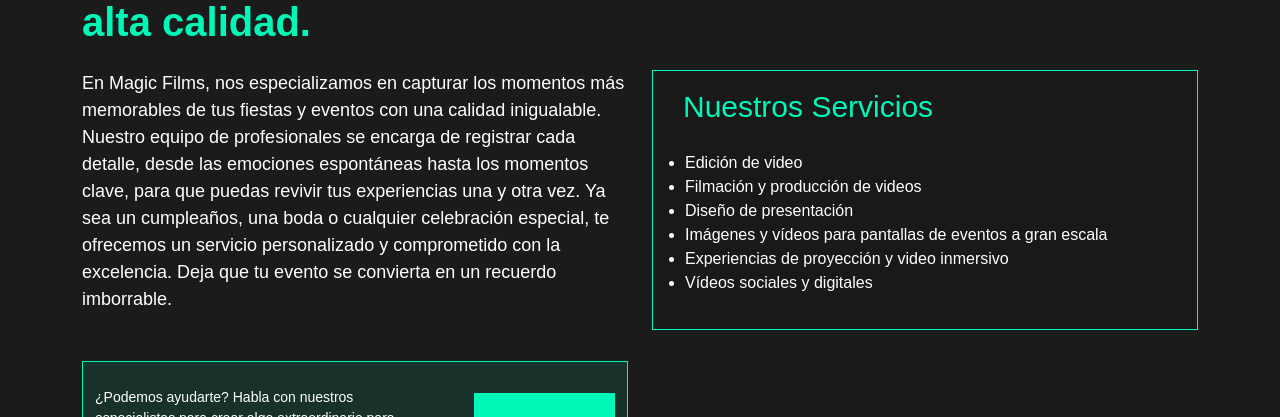
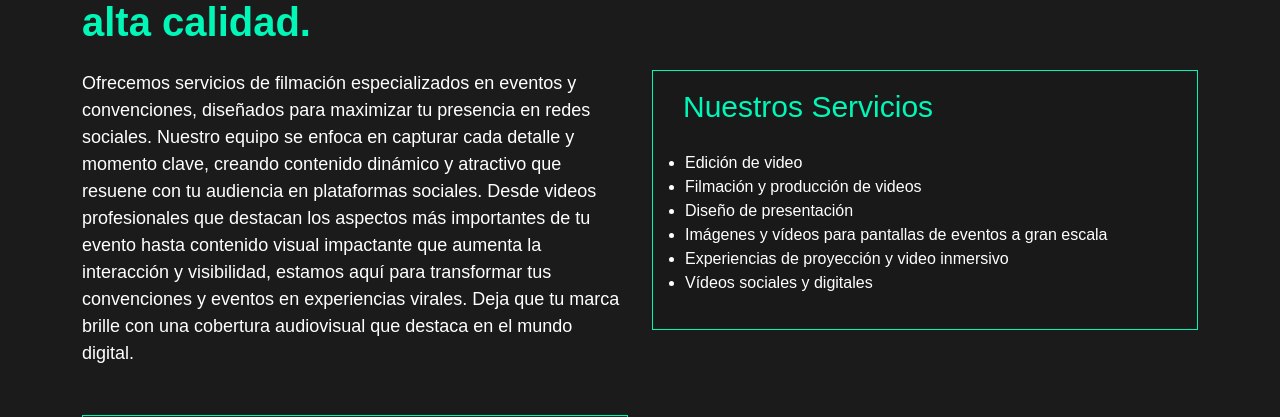
Before and after one commit to javieruncos/magic-films, a React app: page /fiestas in a window 1280 px wide. Shown: the part 698-1115 px from the top of the page. Built offline with nearby package versions, Linux system fonts and the light colour scheme; the HTML template or start-up script is replaced by a standard one.

Commit message:
agregamos paginas de eventos

```diff
--- a/src/components/view/PageBodas.jsx
+++ b/src/components/view/PageBodas.jsx
@@ -1,6 +1,7 @@
 import "../../assets/style/PageBodas.css";
 import { useEffect } from "react";
 import Testimonios from "../../components/Ui/Testimonios"
+import SliderServicios from "../Ui/SliderServicios";
 const PageBodas = () => {
     return (
         <main>
@@ -124,16 +125,11 @@
                         </div>
                     </div>
                 </article>
-                <article className="my-5">
-                    <div className="portada-secundaria-bodas ">
-                        <div>
-                            <h4 className="display-1 fw-bold text-color">MAGIC FILM</h4>
-                            <p>Lorem ipsum dolor sit amet consectetur adipisicing elit.</p>
-                        </div>
-                    </div>
+                <article>
+                    <Testimonios></Testimonios>
                 </article>
                 <article>
-                    <Testimonios></Testimonios>
+                    <SliderServicios></SliderServicios>
                 </article>
             </section>
 
--- a/src/components/view/PageCumpleaños.jsx
+++ b/src/components/view/PageCumpleaños.jsx
@@ -10,7 +10,7 @@
                         <div className="capaPortada-fiestas">
                             <div className="container-title container">
                                 <div data-aos="fade-up">
-                                    <h2 className="display-3 fw-bold"><span className="text-color">Grabación</span>  de Eventos con Calidad Profesional</h2>
+                                    <h2 className="display-3 fw-bold"><span className="text-color">Producción</span> de Videos para Cumpleaños y Contenido para Redes Sociales</h2>
                                     <p>Lorem ipsum dolor sit amet consectetur adipisicing elit. Ipsa, dolores.</p>
                                 </div>
                             </div>
--- a/src/components/view/PageFiestas.jsx
+++ b/src/components/view/PageFiestas.jsx
@@ -27,12 +27,14 @@
                     <div className="row my-4">
                         <div className="col-12 col-md-6 col-lg-6">
                             <div className="descirpcion-fiestas">
-                                <p>En Magic Films, nos especializamos en capturar los momentos más memorables de tus
-                                    fiestas y eventos con una calidad inigualable. Nuestro equipo de profesionales se
-                                    encarga de registrar cada detalle, desde las emociones espontáneas hasta los momentos
-                                    clave, para que puedas revivir tus experiencias una y otra vez. Ya sea un cumpleaños,
-                                    una boda o cualquier celebración especial, te ofrecemos un servicio personalizado y
-                                    comprometido con la excelencia. Deja que tu evento se convierta en un recuerdo imborrable.
+                                <p>Ofrecemos servicios de filmación especializados en eventos y convenciones,
+                                    diseñados para maximizar tu presencia en redes
+                                    sociales. Nuestro equipo se enfoca en capturar cada detalle y momento clave,
+                                    creando contenido dinámico y atractivo que resuene con tu audiencia en plataformas
+                                    sociales. Desde videos profesionales que destacan los aspectos más importantes de tu
+                                    evento hasta contenido visual impactante que aumenta la interacción y visibilidad, estamos
+                                    aquí para transformar tus convenciones y eventos en experiencias virales. Deja que tu
+                                    marca brille con una cobertura audiovisual que destaca en el mundo digital.
                                 </p>
                                 <div className="contacto-servicios container my-5" >
                                     <div>
--- a/src/components/view/PageRedes.jsx
+++ b/src/components/view/PageRedes.jsx
@@ -27,12 +27,12 @@
                     <div className="row my-4">
                         <div className="col-12 col-md-6 col-lg-6">
                             <div className="descirpcion-fiestas">
-                                <p>En Magic Films, nos especializamos en capturar los momentos más memorables de tus
-                                    fiestas y eventos con una calidad inigualable. Nuestro equipo de profesionales se
-                                    encarga de registrar cada detalle, desde las emociones espontáneas hasta los momentos
-                                    clave, para que puedas revivir tus experiencias una y otra vez. Ya sea un cumpleaños,
-                                    una boda o cualquier celebración especial, te ofrecemos un servicio personalizado y
-                                    comprometido con la excelencia. Deja que tu evento se convierta en un recuerdo imborrable.
+                                <p>Impulsa tus productos en redes sociales con nuestro servicio de filmación profesional.
+                                    Creamos contenido visual atractivo que destaca las cualidades de tus productos y
+                                    captura la atención de tu audiencia. Desde anuncios llamativos hasta videos de demostración
+                                    detallados, nuestro equipo se enfoca en producir material que eleva tu marca y genera
+                                    impacto en el mundo digital. Aumenta tu visibilidad y convierte cada video en
+                                    una herramienta efectiva para atraer y fidelizar a tus clientes
                                 </p>
                                 <div className="contacto-servicios container my-5" >
                                     <div>
```
